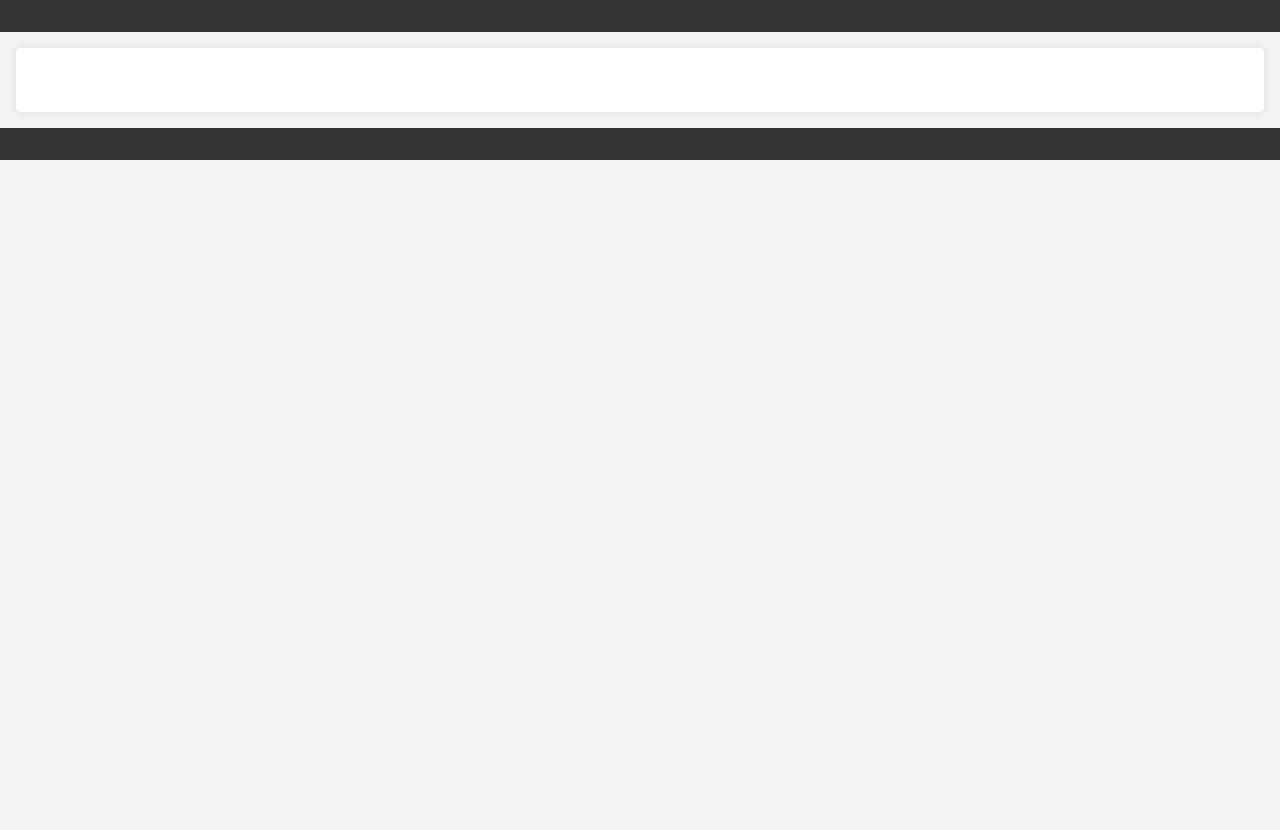
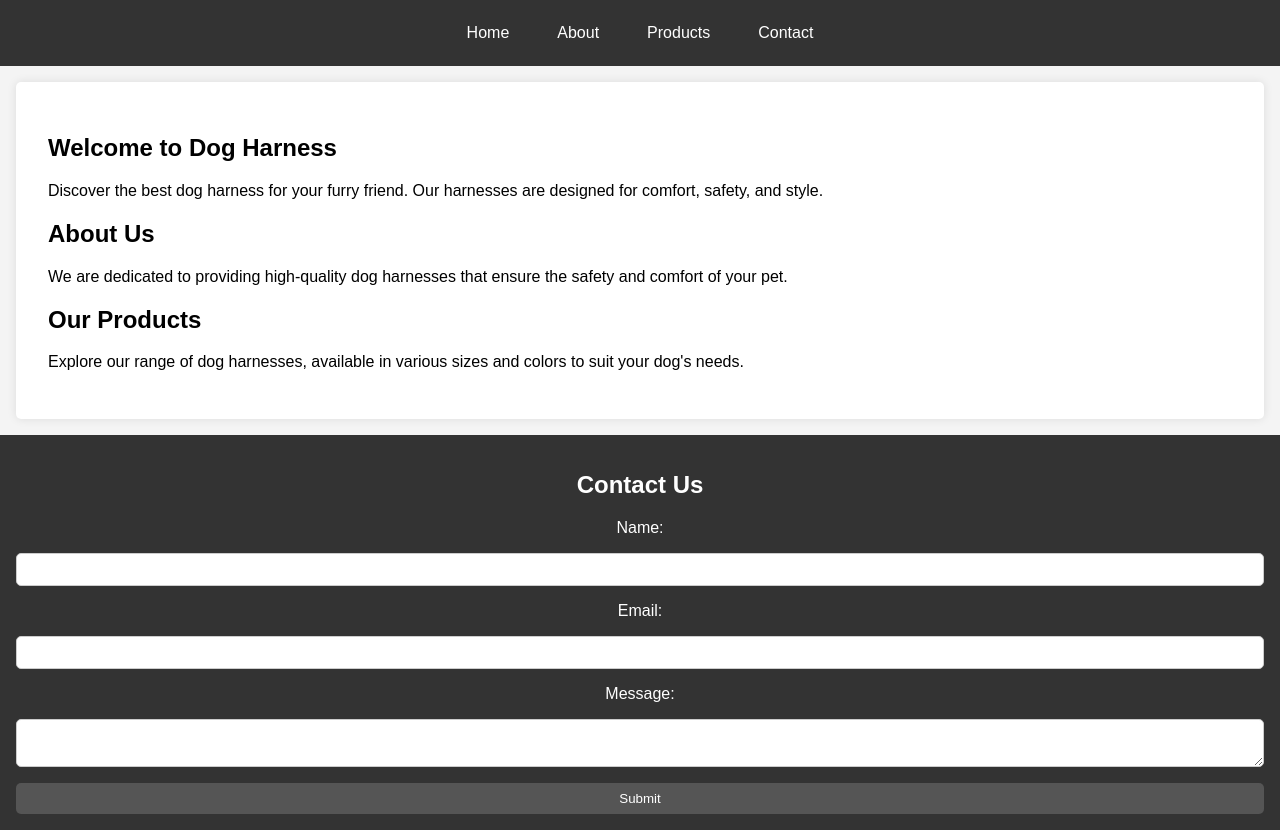
Before and after one commit to simplybenuk/dog-harness-website, a plain HTML site: page index.html in a window 1280 px wide. Before the commit the page ends 800 px from the top, so only its background shows below. Drawn offline with Linux system fonts and the light colour scheme.

Commit message:
Fix homepage view on GitHub Pages
---

For more details, open the [Copilot Workspace session](https://copilot-workspace.githubnext.com/simplybenuk/dog-harness-website?shareId=XXXX-XXXX-XXXX-XXXX).

```diff
--- a/index.html
+++ b/index.html
@@ -6,13 +6,40 @@
 </head>
 <body>
     <header>
-        <!-- Navigation bar will go here -->
+        <nav>
+            <a href="#home">Home</a>
+            <a href="#about">About</a>
+            <a href="#products">Products</a>
+            <a href="#contact">Contact</a>
+        </nav>
     </header>
     <main>
-        <!-- Product description will go here -->
+        <section id="home">
+            <h1>Welcome to Dog Harness</h1>
+            <p>Discover the best dog harness for your furry friend. Our harnesses are designed for comfort, safety, and style.</p>
+        </section>
+        <section id="about">
+            <h2>About Us</h2>
+            <p>We are dedicated to providing high-quality dog harnesses that ensure the safety and comfort of your pet.</p>
+        </section>
+        <section id="products">
+            <h2>Our Products</h2>
+            <p>Explore our range of dog harnesses, available in various sizes and colors to suit your dog's needs.</p>
+        </section>
     </main>
     <footer>
-        <!-- Contact form will go here -->
+        <section id="contact">
+            <h2>Contact Us</h2>
+            <form>
+                <label for="name">Name:</label>
+                <input type="text" id="name" name="name" required>
+                <label for="email">Email:</label>
+                <input type="email" id="email" name="email" required>
+                <label for="message">Message:</label>
+                <textarea id="message" name="message" required></textarea>
+                <button type="submit">Submit</button>
+            </form>
+        </section>
     </footer>
     <script src="script.js"></script>
 </body>
```
Also changed, not shown: 1 other file.
